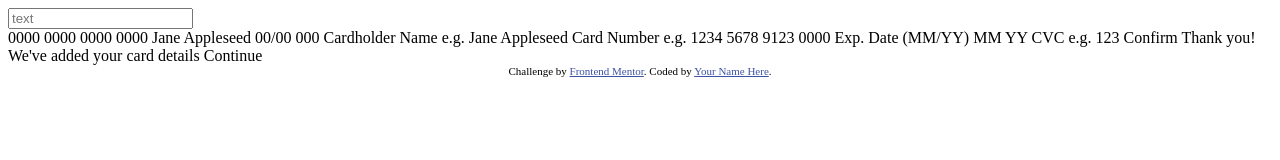
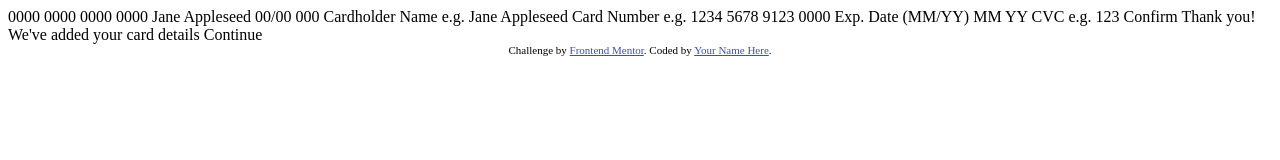
Before and after one commit to AlexNeculoiu/interactive-card-details, a plain HTML site: page index.html in a window 1280 px wide. Drawn offline with Linux system fonts and the light colour scheme.

Commit message:
Update index.html

```diff
--- a/index.html
+++ b/index.html
@@ -15,9 +15,7 @@
   </style>
 </head>
 <body>
-<form action="#">
-  <input type="text" placeholder="text">
-</form>
+
   0000 0000 0000 0000
   Jane Appleseed
   00/00
```
